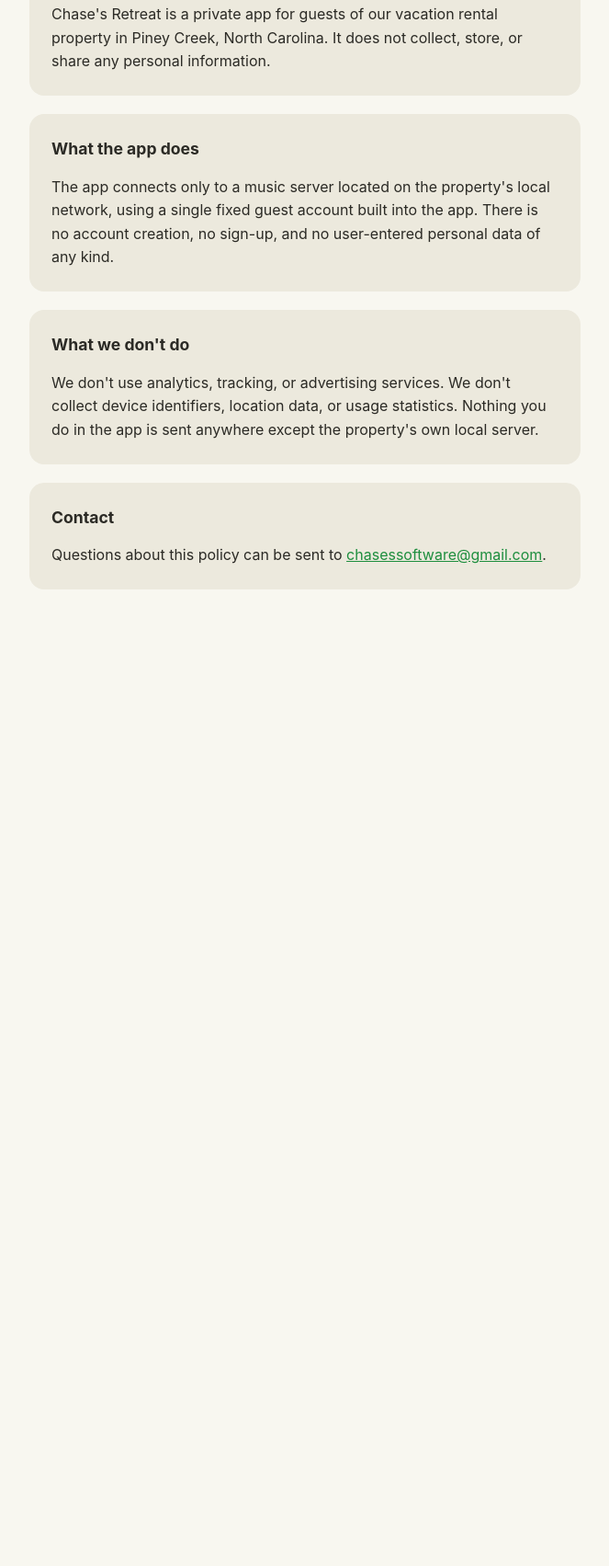
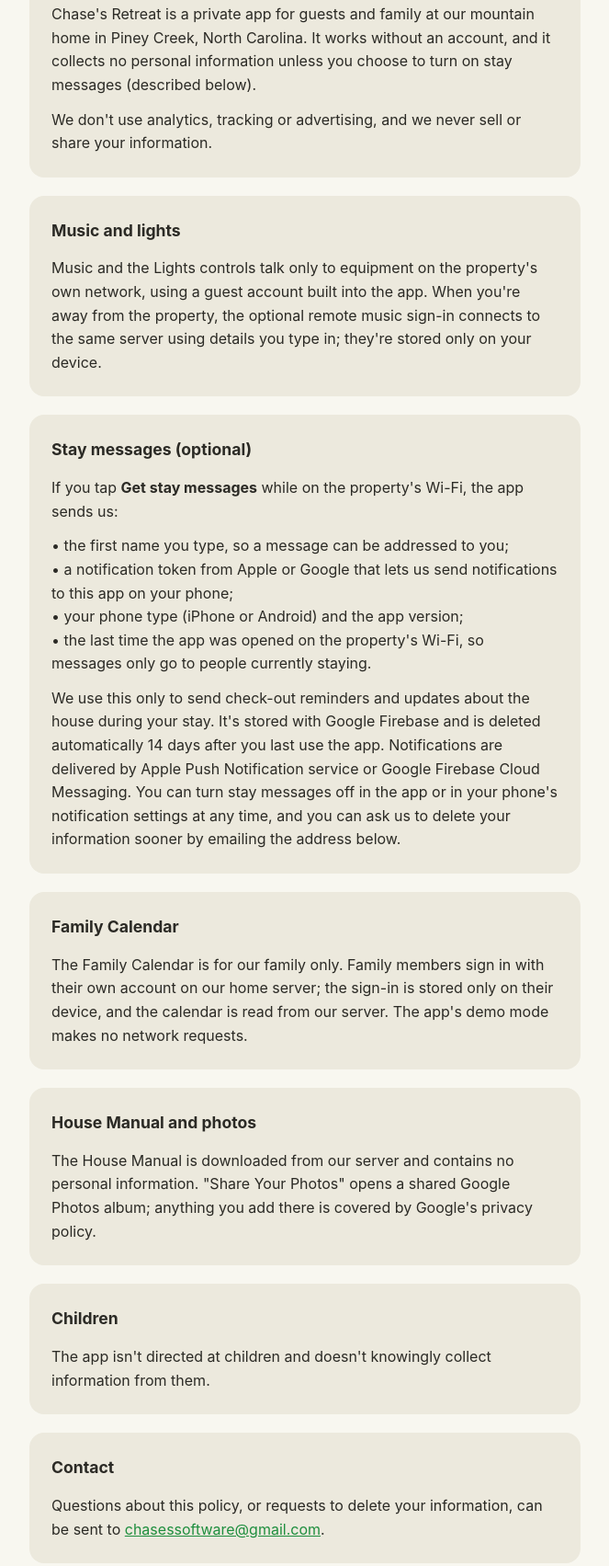
Before and after one commit to ncponyboy/chases-retreat-privacy, a plain HTML site: page index.html in a window 1280 px wide. Shown: the part 236-1939 px from the top of the page at 92% size, without its empty margins (308-971 px from the left). Before the commit the page ends 977 px from the top, so only its background shows below. Drawn offline with Linux system fonts and the light colour scheme.

Commit message:
Privacy policy: stay messages, lights, family calendar, remote sign-in
Co-Authored-By: Claude Opus 5.5 <noreply@anthropic.com>

```diff
--- a/index.html
+++ b/index.html
@@ -63,26 +63,47 @@
 <body>
 <main>
   <h1>Privacy Policy</h1>
-  <p class="updated">Chase's Retreat &middot; Last updated September 2026</p>
+  <p class="updated">Chase's Retreat &middot; Last updated October 2026</p>
 
   <div class="card">
     <h2>Summary</h2>
-    <p>Chase's Retreat is a private app for guests of our vacation rental property in Piney Creek, North Carolina. It does not collect, store, or share any personal information.</p>
+    <p>Chase's Retreat is a private app for guests and family at our mountain home in Piney Creek, North Carolina. It works without an account, and it collects no personal information unless you choose to turn on stay messages (described below).</p>
+    <p>We don't use analytics, tracking or advertising, and we never sell or share your information.</p>
   </div>
 
   <div class="card">
-    <h2>What the app does</h2>
-    <p>The app connects only to a music server located on the property's local network, using a single fixed guest account built into the app. There is no account creation, no sign-up, and no user-entered personal data of any kind.</p>
+    <h2>Music and lights</h2>
+    <p>Music and the Lights controls talk only to equipment on the property's own network, using a guest account built into the app. When you're away from the property, the optional remote music sign-in connects to the same server using details you type in; they're stored only on your device.</p>
   </div>
 
   <div class="card">
-    <h2>What we don't do</h2>
-    <p>We don't use analytics, tracking, or advertising services. We don't collect device identifiers, location data, or usage statistics. Nothing you do in the app is sent anywhere except the property's own local server.</p>
+    <h2>Stay messages (optional)</h2>
+    <p>If you tap <strong>Get stay messages</strong> while on the property's Wi-Fi, the app sends us:</p>
+    <p>&bull; the first name you type, so a message can be addressed to you;<br>
+       &bull; a notification token from Apple or Google that lets us send notifications to this app on your phone;<br>
+       &bull; your phone type (iPhone or Android) and the app version;<br>
+       &bull; the last time the app was opened on the property's Wi-Fi, so messages only go to people currently staying.</p>
+    <p>We use this only to send check-out reminders and updates about the house during your stay. It's stored with Google Firebase and is deleted automatically 14 days after you last use the app. Notifications are delivered by Apple Push Notification service or Google Firebase Cloud Messaging. You can turn stay messages off in the app or in your phone's notification settings at any time, and you can ask us to delete your information sooner by emailing the address below.</p>
+  </div>
+
+  <div class="card">
+    <h2>Family Calendar</h2>
+    <p>The Family Calendar is for our family only. Family members sign in with their own account on our home server; the sign-in is stored only on their device, and the calendar is read from our server. The app's demo mode makes no network requests.</p>
+  </div>
+
+  <div class="card">
+    <h2>House Manual and photos</h2>
+    <p>The House Manual is downloaded from our server and contains no personal information. "Share Your Photos" opens a shared Google Photos album; anything you add there is covered by Google's privacy policy.</p>
+  </div>
+
+  <div class="card">
+    <h2>Children</h2>
+    <p>The app isn't directed at children and doesn't knowingly collect information from them.</p>
   </div>
 
   <div class="card">
     <h2>Contact</h2>
-    <p>Questions about this policy can be sent to <a href="mailto:chasessoftware@gmail.com">chasessoftware@gmail.com</a>.</p>
+    <p>Questions about this policy, or requests to delete your information, can be sent to <a href="mailto:chasessoftware@gmail.com">chasessoftware@gmail.com</a>.</p>
   </div>
 </main>
 </body>
```
